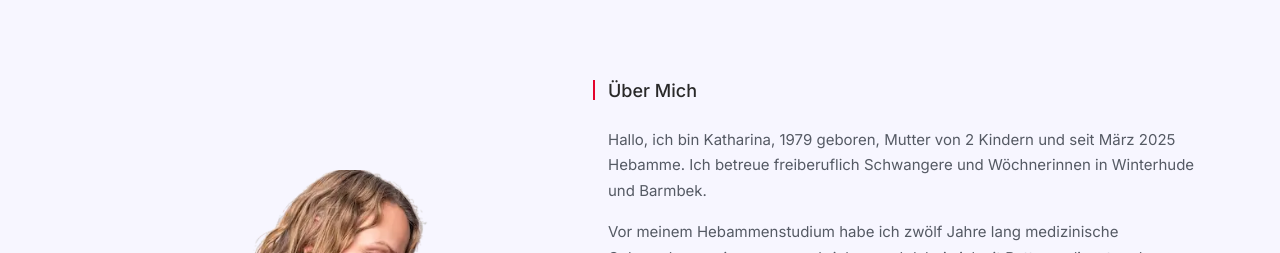
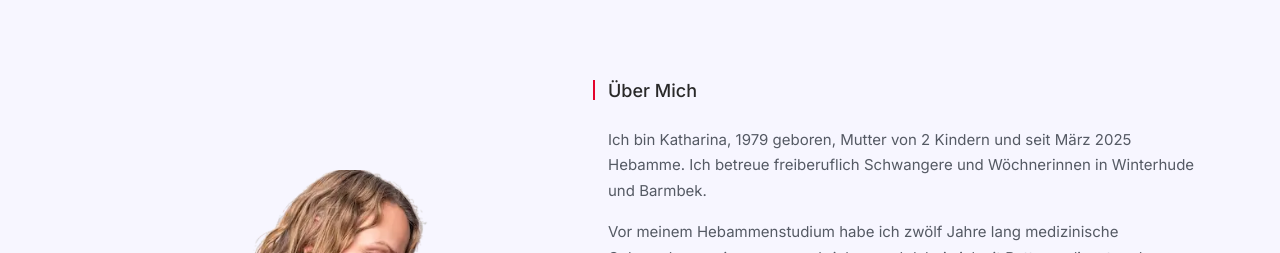
Before and after one commit to kathakoester/kathakoester.github.io, a React (Create React App) app: page / in a window 1280 px wide. Shown: the part 820-1073 px from the top of the page. Built offline with nearby package versions, Linux system fonts and the light colour scheme.

Commit message:
Update About.js

```diff
--- a/src/Components/About.js
+++ b/src/Components/About.js
@@ -10,7 +10,7 @@ export default function About() {
                                     <h3>Über Mich</h3>
                                 </div>
                                 <p>
-                                    Hallo, ich bin Katharina, 1979 geboren, Mutter von 2 Kindern und seit März 2025 Hebamme.
+                                    Ich bin Katharina, 1979 geboren, Mutter von 2 Kindern und seit März 2025 Hebamme.
                                     Ich betreue freiberuflich Schwangere und Wöchnerinnen in Winterhude und Barmbek.
                                 </p>
                                 <p>
```
